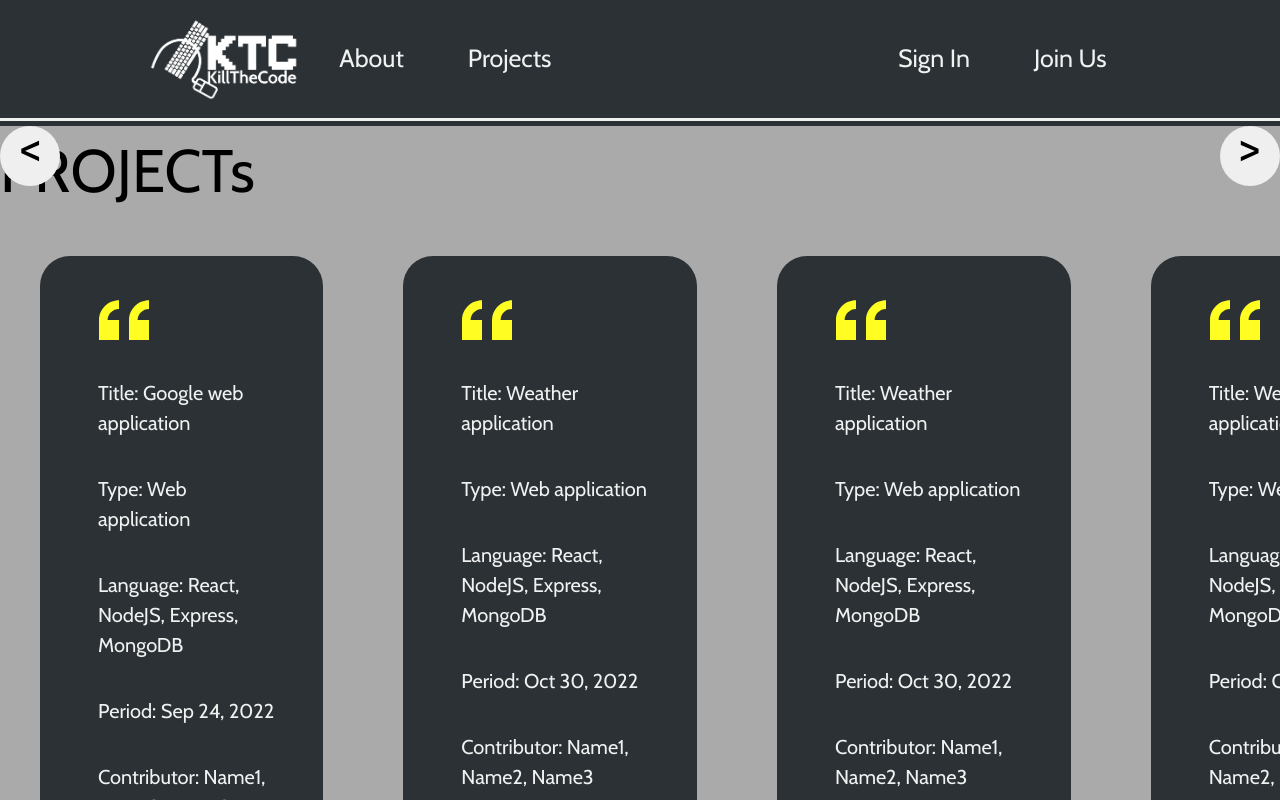
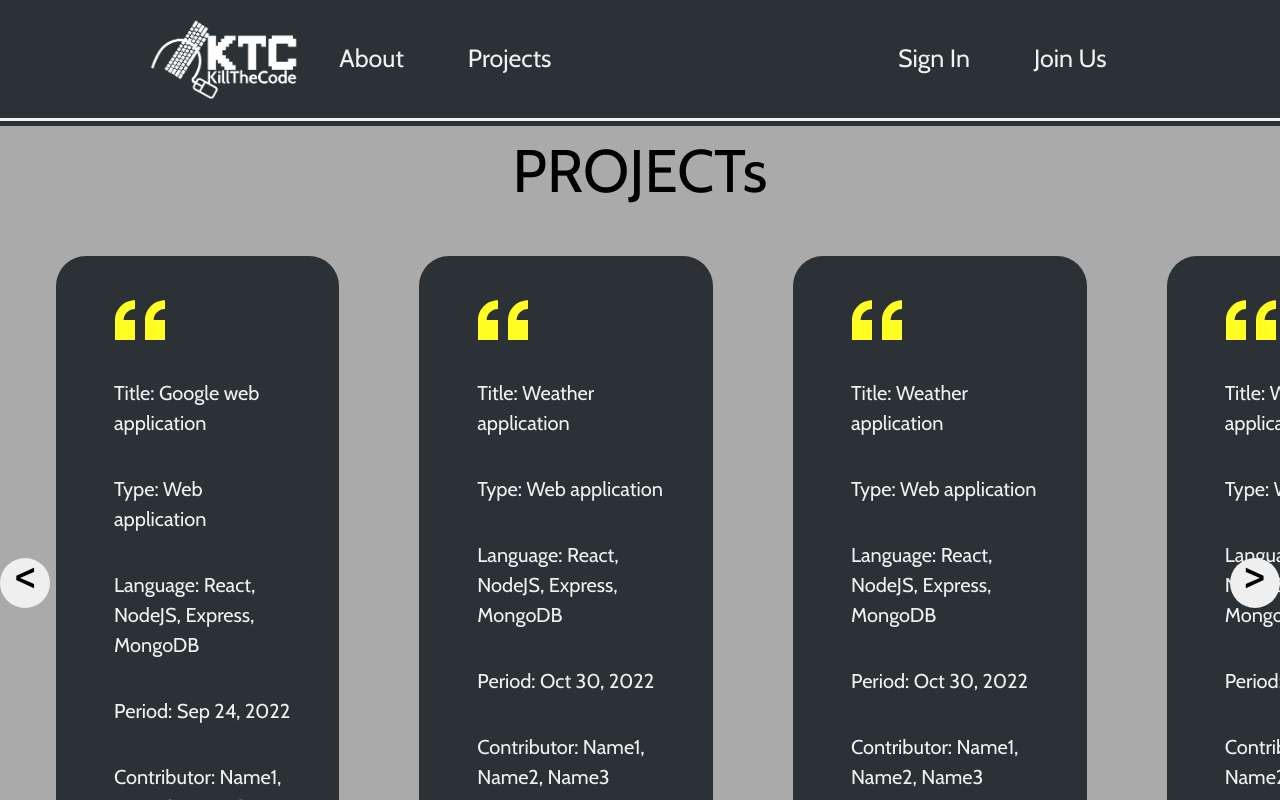
Before and after one commit to Jonghan-park/KillTheCode, a React (Create React App) app in the folder frontend/: page /projects in a window 1280 px wide. Shown: the top 800 px of the page. Built offline with nearby package versions, Linux system fonts and the light colour scheme.

Commit message:
set preBtn and nextBtn at the middle of the webpage in project components

```diff
--- a/frontend/src/components/Projects/Project.css
+++ b/frontend/src/components/Projects/Project.css
@@ -1,11 +1,12 @@
 .project{
   display: flex;
   min-height: 60vh;
-  overflow-x: hidden;
+  /* overflow-x: hidden; */
   scroll-behavior: smooth;
+  padding-left: 1rem;
+
 }
 .projectItem{
-
   padding: 1rem;
   margin: 40px;
   text-align: left;
--- a/frontend/src/components/Projects/Projects.css
+++ b/frontend/src/components/Projects/Projects.css
@@ -1,7 +1,5 @@
 .ProjectsContainer{
   position: relative;
-
-
   background-color: #aaaaaa;
   margin-top: 5px;
   width: auto;
@@ -12,19 +10,22 @@
 .ProjectsTitle{
   color: black;
   font-size: 60px;
+  display: flex;
+  justify-content: center;
 }
 .projectButtonContainer{
   display: flex;
   justify-content: space-between;
+
 }
 .preBtnProject, .nextBtnProject{
   border: none;
   border-radius: 50%;
+  width: 50px;
+  height: 50px;
   font-size: 50px;
-  width: 60px;
-  height: 60px;
   position: absolute;
-  top: 0;
+  top: 27rem;
   display: flex;
   justify-content: center;
   align-items: center;
--- a/frontend/src/components/Projects/Projects.js
+++ b/frontend/src/components/Projects/Projects.js
@@ -53,6 +53,8 @@ const project = [
 const Projects = () => {
   const [projects, setProjects] = useState(project);
 
+  const preBtnHandler = () => {};
+  const nextBtnHandler = () => {};
   // Get projects
 
   // const getProjects = async () => {
@@ -71,10 +73,10 @@ const Projects = () => {
     <div className="ProjectsContainer">
       <div className="ProjectsTitle">PROJECTs</div>
       <div className="projectButtonContainer">
-        <button className="preBtnProject">
+        <button className="preBtnProject" onClick={preBtnHandler}>
           <p>&lt;</p>
         </button>
-        <button className="nextBtnProject">
+        <button className="nextBtnProject" onClick={nextBtnHandler}>
           <p>&gt;</p>
         </button>
       </div>
```
